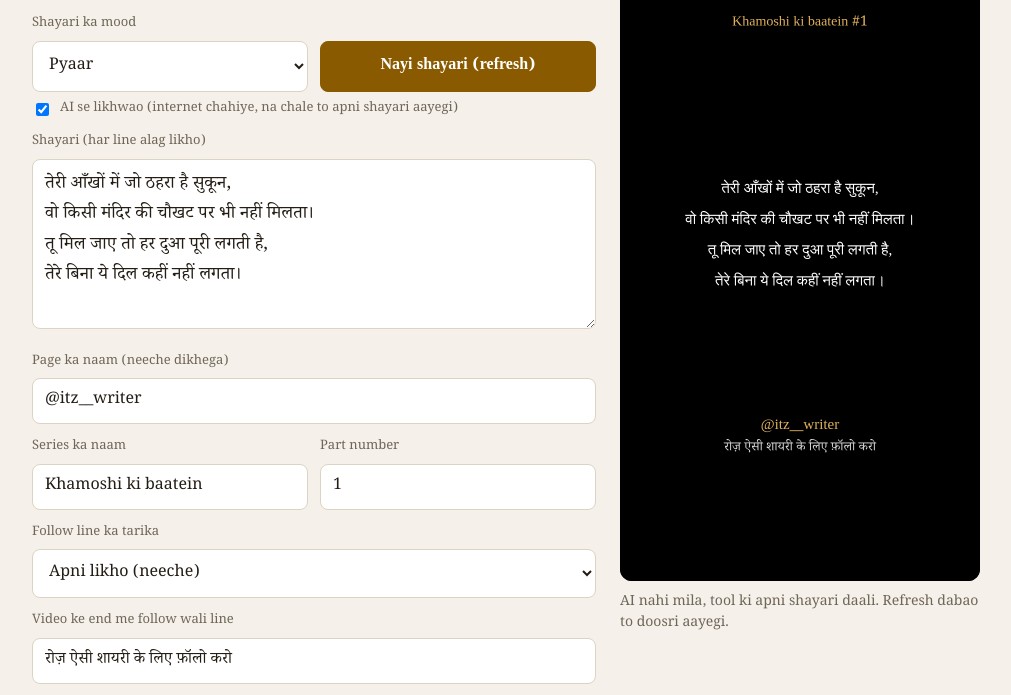
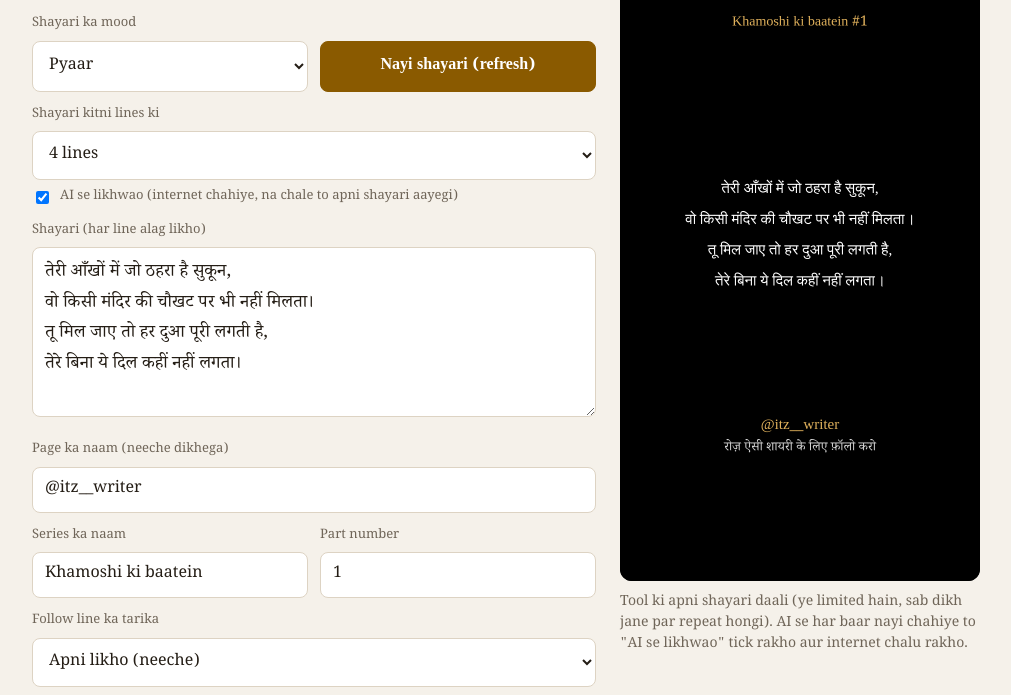
Before and after one commit to rrsuthar1140/shayari-reel-maker, a plain HTML site: page index.html in a window 1280 px wide. Both pictures are taken after a click on the button "Nayi shayari (refresh)". Shown: the part 79-774 px from the top of the page, without its empty margins (134-1145 px from the left). Drawn offline with Linux system fonts and the light colour scheme; no server answers; a web font is replaced by a local one.

Commit message:
Update index.html

```diff
--- a/index.html
+++ b/index.html
@@ -53,13 +53,12 @@ input[type=file]{font-size:14px}input[type=range]{height:32px}
 <h1>Shayari Reel Maker</h1>
 <p class="sub">Shayari paste karo, video banao, seedha Instagram par upload karo.</p>
 <label for="mood">Shayari ka mood</label>
-<div class="row"><select id="mood"><option value="pyaar">Pyaar</option><option value="judai">Judai / dard</option><option value="dosti">Dosti</option><option value="zindagi">Zindagi</option><option value="himmat">Himmat / motivation</option></select><button class="b p" id="gen" type="button">Nayi shayari (refresh)</button></div>
+<div class="row"><select id="mood"><option value="pyaar">Pyaar</option><option value="judai">Judai / dard</option><option value="dosti">Dosti</option><option value="zindagi">Zindagi</option><option value="himmat">Himmat / motivation</option><option value="attitude">Attitude</option></select><button class="b p" id="gen" type="button">Nayi shayari (refresh)</button></div>
+<label for="nl">Shayari kitni lines ki</label>
+<select id="nl"><option value="2">2 lines</option><option value="3">3 lines</option><option value="4" selected>4 lines</option><option value="6">6 lines</option><option value="8">8 lines</option></select>
 <label style="margin:8px 0 0;display:flex;gap:8px;align-items:center"><input type="checkbox" id="useai" checked> AI se likhwao (internet chahiye, na chale to apni shayari aayegi)</label>
 <label for="txt">Shayari (har line alag likho)</label>
-<textarea id="txt">तेरी यादों का सिलसिला कुछ यूँ चलता है,
-हर रात चाँद भी मेरे साथ जलता है।
-मैंने तो बस तुझे चाहा था दिल से,
-और ये दिल आज भी तेरे नाम से धड़कता है।</textarea>
+<textarea id="txt" placeholder="Apni shayari yahan likho, ya upar se Nayi shayari dabao"></textarea>
 <label for="who">Page ka naam (neeche dikhega)</label>
 <input type="text" id="who" value="@itz__writer">
 <div class="row"><div><label for="ser">Series ka naam</label><input type="text" id="ser" value="Khamoshi ki baatein"></div><div><label for="part">Part number</label><input type="number" id="part" min="1" value="1" inputmode="numeric" style="width:100%;background:var(--panel);color:var(--ink);border:1px solid var(--line);border-radius:8px;padding:10px 12px;font:inherit"></div></div>
@@ -140,6 +139,7 @@ function draw(t){
  if(!T.pure&&!bgImg){const rg=ctx.createRadialGradient(W*.78,H*.14,4,W*.78,H*.14,180);rg.addColorStop(0,T.a);rg.addColorStop(.18,T.a+'cc');rg.addColorStop(1,'transparent');ctx.fillStyle=rg;ctx.fillRect(0,0,W,H*.4);}
  ctx.restore();
  if(!T.pure&&!bgImg){const v=ctx.createRadialGradient(W/2,H/2,H*.25,W/2,H/2,H*.75);v.addColorStop(0,'transparent');v.addColorStop(1,'rgba(0,0,0,.45)');ctx.fillStyle=v;ctx.fillRect(0,0,W,H);}
+ if(!L.wrapped.length){ctx.globalAlpha=.45;ctx.fillStyle=T.t;ctx.textAlign='center';ctx.textBaseline='middle';ctx.font='500 30px "Noto Serif Devanagari",serif';ctx.fillText('शायरी यहाँ दिखेगी',W/2,H/2);ctx.globalAlpha=1;return}
  ctx.textAlign='center';ctx.textBaseline='middle';ctx.font=`${L.size}px "${L.f}",serif`;
  let y=(H*.92-L.total)/2+L.lh/2;
  L.wrapped.forEach((lines,i)=>{
@@ -162,7 +162,7 @@ function draw(t){
 }
 async function ready(){const f=$('font').value;await Promise.all([document.fonts.load(`40px "${f}"`,'अआक'),document.fonts.load('500 30px "Noto Serif Devanagari"','अ')]).catch(()=>{});build()}
 async function run(rec){
- if(running)return;running=true;$('make').disabled=$('prev').disabled=true;$('out').innerHTML='';
+ if(running)return;if(!$('txt').value.trim()){$('status').textContent='Pehle shayari likho ya Nayi shayari dabao.';return}running=true;$('make').disabled=$('prev').disabled=true;$('out').innerHTML='';
  await ready();
  let recorder,chunks=[],mime='',ac,src;
  if(rec){
@@ -197,20 +197,36 @@ zindagi:[["ज़िंदगी हर मोड़ पर कुछ सिख
 himmat:[["हार को भी हँसकर गले लगाना सीख,","ठोकरों से ही चलना आता है।","जो तूफ़ानों से डरकर रुक जाए,","वो कभी मंज़िल नहीं पाता है।"],["रास्ते मुश्किल हैं तो क्या हुआ,","हौसले भी तो कम नहीं हमारे।","एक दिन वक़्त भी झुक जाएगा,","जब चमकेंगे मेहनत के सितारे।"],["डर के आगे जो चल पड़ा,","वही तो सिकंदर कहलाया है।","गिरना कोई हार नहीं होती,","उठने वाले ने ही इतिहास बनाया है।"]]};
 const MOODN={pyaar:'pyaar (love)',judai:'judai aur dard (heartbreak)',dosti:'dosti (friendship)',zindagi:'zindagi (life)',himmat:'himmat aur motivation'};
 let lastIdx=-1;
-async function aiShayari(m){
- const p='Hindi (Devanagari script) me '+MOODN[m]+' par ek nayi original shayari likho: 4 chhoti lines, har line alag line me. Sirf shayari do, koi title, numbering ya explanation nahi. Variation '+Math.random();
+MOODN.attitude='attitude aur khudari (self-respect, confidence, bina badtameezi ke)';
+BANK.attitude=[["हम वो नहीं जो हर किसी के आगे झुक जाएँ,","अपनी ख़ुद्दारी हमारी सबसे बड़ी पहचान है।","जिसे हमारी क़दर नहीं, उसे हम भी भूल जाएँ,","हमारी मुस्कान में भी एक अलग शान है।"],["लोग क्या कहेंगे, ये सोचना छोड़ दिया,","अब हमने अपने दिल की सुननी शुरू की है।","जो साथ चले तो अपना, जो रुक गए तो ठीक,","हमने भी अपनी राह ख़ुद चुननी शुरू की है।"],["मेरा अंदाज़ अलग है, मेरी बात अलग है,","भीड़ में रहकर भी मेरी पहचान अलग है।","जो समझ गए वो साथ हैं हर हाल में,","जो न समझे उनके लिए मेरा नाम अलग है।"],["वक़्त बुरा है तो क्या, हौसला तो अपना है,","गिरकर उठना ही तो मेरा सपना है।","जिन्हें लगता है हम टूट जाएँगे,","उन्हें क्या पता, हर ज़ख़्म हमारा गहना है।"]];
+let SEEN=new Set();try{SEEN=new Set(JSON.parse(localStorage.getItem('sr_seen')||'[]'))}catch(e){}
+const saveSeen=()=>{try{localStorage.setItem('sr_seen',JSON.stringify([...SEEN].slice(-150)))}catch(e){}};
+const ANG={pyaar:['chaand','chai','muskaan','intezaar','baarish','nazar'],judai:['raat','aansu','yaadein','khamoshi','tanhai','khat'],dosti:['yaari','chai','safar','bachpan','mushkil waqt','bharosa'],zindagi:['waqt','aaina','safar','sukoon','raasta','umar'],himmat:['tufaan','manzil','pasina','girna','sapne','subah'],attitude:['tevar','khudari','izzat','akelapan','log kya kahenge','waqt']};
+const pick=a=>a[Math.floor(Math.random()*a.length)];
+async function aiShayari(m,n){
+ const p='Hindi (Devanagari script) me '+MOODN[m]+' par ek bilkul nayi original shayari likho: sirf '+n+' chhoti lines, har line alag line me. Is baar ka khayal: '+pick(ANG[m])+'. Sirf shayari do, koi title, numbering ya explanation nahi. Variation '+Math.random();
  const ctl=new AbortController(),to=setTimeout(()=>ctl.abort(),12000);
  try{const r=await fetch('https://text.pollinations.ai/'+encodeURIComponent(p)+'?model=openai&seed='+Date.now(),{signal:ctl.signal});if(!r.ok)throw 0;
   const lines=(await r.text()).split('\n').map(s=>s.replace(/[*#>"\u201c\u201d]|^\s*[-\d.)]+\s+/g,'').trim()).filter(s=>s&&!/pollinations/i.test(s));
-  if(lines.length<2||!/[\u0900-\u097F]/.test(lines.join('')))throw 0;
-  return lines.slice(0,6).join('\n')}finally{clearTimeout(to)}
+  if(lines.length<Math.max(2,n-1)||!/[\u0900-\u097F]/.test(lines.join('')))throw 0;
+  return lines.slice(0,n).join('\n')}finally{clearTimeout(to)}
+}
+function bankPick(m,n){
+ const a=BANK[m];let c=a.map((_,i)=>i).filter(i=>!SEEN.has('B:'+m+i));
+ if(!c.length){a.forEach((_,i)=>SEEN.delete('B:'+m+i));c=a.map((_,i)=>i).filter(i=>i!==lastIdx);if(!c.length)c=[0]}
+ c=c.sort(()=>Math.random()-.5);
+ const seq=c.concat(a.map((_,i)=>i).filter(i=>!c.includes(i)));let out=[],first=true;
+ for(const i of seq){if(out.length>=n)break;out=out.concat(a[i]);SEEN.add('B:'+m+i);if(first){lastIdx=i;first=false}}
+ return out.slice(0,n).join('\n')
 }
 $('gen').onclick=async()=>{
- const m=$('mood').value,b=$('gen');b.disabled=true;let t='',ai=false;
- if($('useai').checked){$('status').textContent='AI shayari likh raha hai...';try{t=await aiShayari(m);ai=true}catch(e){}}
- if(!t){const a=BANK[m];let i;do{i=Math.floor(Math.random()*a.length)}while(a.length>1&&i===lastIdx);lastIdx=i;t=a[i].join('\n')}
+ const m=$('mood').value,n=+$('nl').value,b=$('gen');b.disabled=true;let t='',ai=false;
+ if($('useai').checked){$('status').textContent='AI nayi shayari likh raha hai...';
+  for(let k=0;k<2&&!t;k++){try{const x=await aiShayari(m,n);if(!SEEN.has(x)){t=x;ai=true}}catch(e){break}}}
+ if(!t)t=bankPick(m,n);else SEEN.add(t);
+ saveSeen();
  $('txt').value=t;$('txt').dispatchEvent(new Event('input'));
- $('status').textContent=ai?'AI ne nayi shayari likhi. Pasand na aaye to refresh dabao.':($('useai').checked?'AI nahi mila, tool ki apni shayari daali. Refresh dabao to doosri aayegi.':'Nayi shayari aa gayi. Refresh dabao to doosri aayegi.');
+ $('status').textContent=ai?'AI ne bilkul nayi shayari likhi. Pasand na aaye to refresh dabao.':'Tool ki apni shayari daali (ye limited hain, sab dikh jane par repeat hongi). AI se har baar nayi chahiye to "AI se likhwao" tick rakho aur internet chalu rakho.';
  b.disabled=false;
 };
 const TAGS={base:'#shayari #hindishayari #urdupoetry #poetry #reels #reelsinstagram #trendingreels #viralreels #explorepage #shayarilover',
@@ -224,6 +240,8 @@ judai:['Kuch baatein khamoshi hi samajh leti hai.','Yaadein jaati nahi, bas chup
 dosti:['Aise yaar kismat se milte hain.','Apne us dost ko tag karo jo sab kuch samajhta hai.','Dosti ka koi hisaab nahi hota.'],
 zindagi:['Zindagi har mod par kuch sikha jaati hai.','Thoda ruko, khud se bhi mil lo.','Jo sach laga, wahi likh diya.'],
 himmat:['Girna haar nahi hai, uthna asli jeet hai.','Hausla rakho, raaste khud ban jayenge.','Ye line un sabke liye jo haar nahi maante.']};
+TAGS.attitude='#attitudeshayari #attitude #khudari #hindiquotes #selfrespect #swag';
+CAPS.attitude=['Jo samjhe unke liye, jo na samjhe unke liye bhi.','Attitude nahi, ye meri khudari hai.','Apna andaaz, apni baat.'];
 async function aiCaption(txt){
  const p='Neeche di gayi Hindi shayari ke liye Instagram reel caption aur hashtags likho. Format: pehli line me ek relatable sawal jo shayari ke ehsaas se juda ho (Hinglish, max 15 words), phir ek line me comment karne ki request (jaise "haan" likho ya kisi ko tag karo), phir ek line me follow karne ki request jisme @itz__writer ka naam ho, phir ek khali line, phir sirf 5 relevant hashtags ek hi line me (3 niche, 2 broad). Koi explanation ya title nahi.\n\nShayari:\n'+txt;
  const ctl=new AbortController(),to=setTimeout(()=>ctl.abort(),12000);
```
